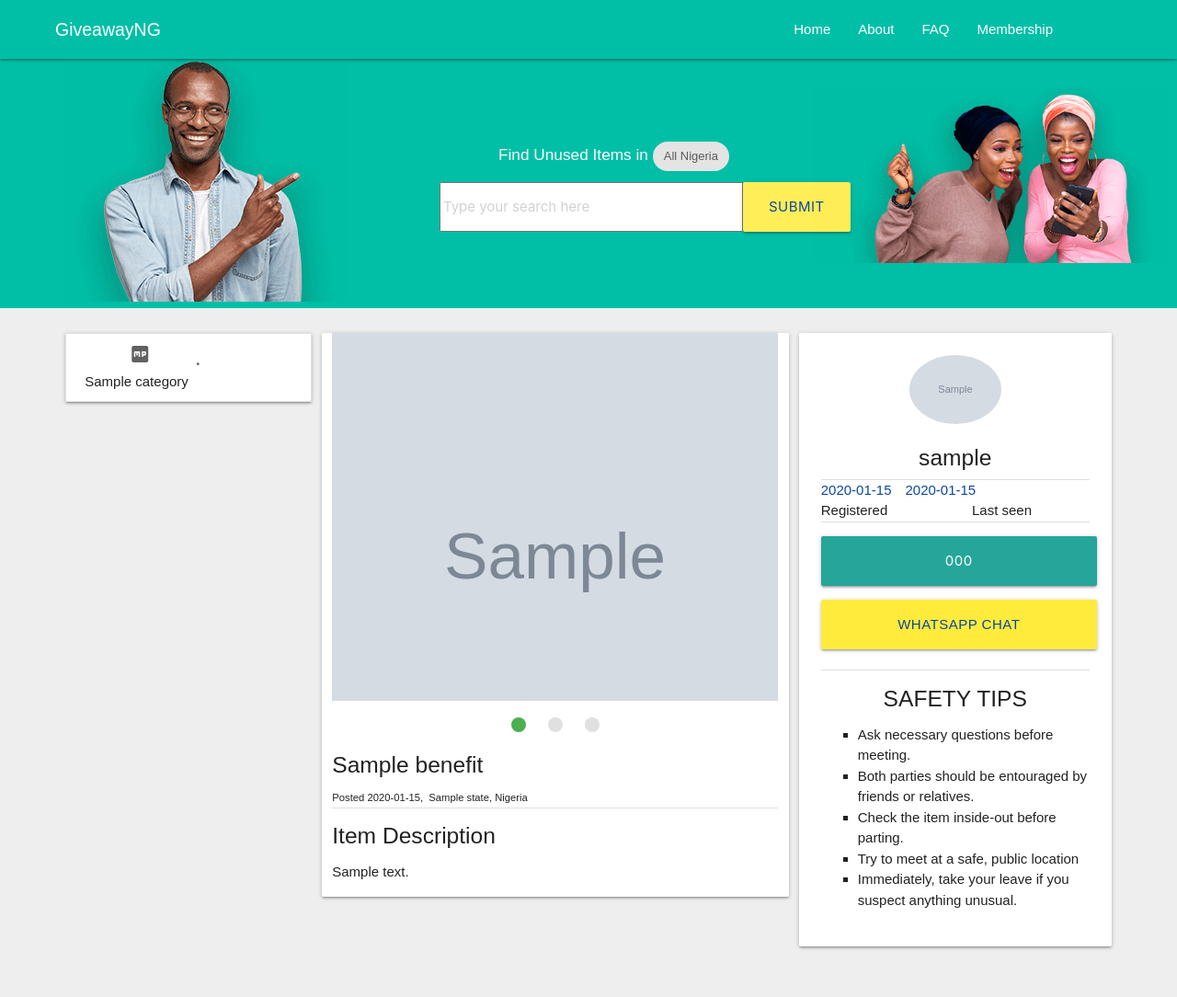
After one commit to iamdyt/giveawayng, a Flask app: a page that uses templates/layout.html in a window 1280 px wide; the page is wider, and only the part inside the window is pictured. The commit adds this page. Shown: that part at 92% size. Run offline with Flask 2, Linux system fonts and the light colour scheme; tables that the repository leaves empty hold one stand-in row (values such as "Sample post"); grey boxes marked "Sample" are stand-in pictures; some web fonts are replaced.

Commit message:
Safety Tips

```diff
--- a/app.py
+++ b/app.py
@@ -13,7 +13,7 @@ app = Flask(__name__)
 # Blueprint registering
 app.register_blueprint(indexB)
 app.register_blueprint(accounts, url_prefix='/user')
-app.register_blueprint(benefits,url_prefix='/user')
+app.register_blueprint(benefits,url_prefix='/item')
 
 # Database Connection & Session
 app.config['SQLALCHEMY_DATABASE_URI'] = "mysql://root@localhost/flasky"
@@ -27,4 +27,5 @@ db.init_app(app)
 # db.create_all(app=app)
 
 if __name__ == "__main__":
+
     app.run(debug=True)
--- a/models/models.py
+++ b/models/models.py
@@ -1,5 +1,6 @@
 from flask_sqlalchemy import SQLAlchemy
 from datetime import datetime
+import uuid
 
 # instance
 db = SQLAlchemy()
@@ -44,6 +45,7 @@ class Benefit(db.Model):
     thumbone = db.Column(db.String(50),nullable=False)
     thumbtwo = db.Column(db.String(50),nullable=False)
     thumbthree = db.Column(db.String(50),nullable=False)
+    slug = db.Column(db.String(50), default=uuid.uuid4(), nullable=True)
     cat_id = db.Column(db.Integer, db.ForeignKey('categories.id'))
     state_id = db.Column(db.Integer, db.ForeignKey('states.id'))
     user_id = db.Column(db.Integer, db.ForeignKey('users.id'))
--- a/routes/benefit.py
+++ b/routes/benefit.py
@@ -61,6 +61,13 @@ def edit(id):
       db.session.commit()
     return redirect(url_for('accounts.dashboard'))
 
+
+@benefits.route('/single/<string:slug>', methods=['GET'])
+def single(slug):
+    single_item = Benefit.query.filter_by(slug=slug).first()
+    cat = Category.query.all()
+    return render_template('benefits/single.html', item=single_item, categories=cat )
+
 @benefits.route('/delete/<int:id>', methods=['GET'])
 
 def delete(id):
--- a/templates/account/edit.html
+++ b/templates/account/edit.html
@@ -7,7 +7,7 @@
         <div class="row card-panel">
             <div class="col l6 ">
                 <form action="{{url_for("benefits.edit", id=benefits.id)}}" method="post">
-                    <input type="text" required name="title" value="{{benefits.title}}" class='input-field' placeholder="Title e.g Unused Sony Laptop" id="">
+                    <input type="text" required name="title" maxlength="30" value="{{benefits.title}}" class='input-field' placeholder="Title e.g Unused Sony Laptop" id="">
                     <select required name="category" id="" class="input-field">
                         <option value="">Choose Category</option>
                         {% for cat in categories %}
--- a/templates/account/new.html
+++ b/templates/account/new.html
@@ -10,7 +10,7 @@
                     <div class="row">
                         <!-- left column -->
                         <div class="col l6">
-                            <input type="text" required name="title" class='input-field' placeholder="Title e.g Unused Sony Laptop" id="">
+                            <input type="text" required maxlength="30" name="title" class='input-field' placeholder="Title e.g Unused Sony Laptop" id="">
 
                             <select required name="category" id="" class="input-field">
                                 <option value="">Choose Category</option>
--- /dev/null
+++ b/templates/benefits/single.html
@@ -0,0 +1,100 @@
+{% extends "./layout.html" %}
+
+{%block title%} {{item.title}} {% endblock%}
+{% block banner %}
+    <section class="" style="background-color: #00BFA6;">
+        <div class="row ml-4 hide-on-small-only hide-on-med-only  ">
+            <div class="col l4 m6 s6 white-text " >
+                <img src="{{url_for("static", filename="images/svgs/man.png")}}"  class='responsive-img' alt="giveaway">
+            </div>
+            <div class="col l4">
+                <div style="margin-top: 6rem;">
+                    <h6 class="center-align white-text">Find Unused Items in <span class='chip'>All Nigeria</span> </h6>
+                    <form action="">
+                        <div style="display: inline-flex;">
+
+                            <input type="text" style="width: 22rem; height: 3.6rem; " placeholder="Type your search here" class="browser-default" name="" id="">
+                            <button class="btn btn-large yellow lighten-1 blue-text text-darken-4">Submit</button>
+                        </div>
+                    </form>
+                </div>
+            </div>
+            <div class="col l4  m6 s6">
+                <img src="{{url_for("static", filename="images/svgs/girls.png")}}"  class='responsive-img' style="margin-top: 2rem; margin-right: 6rem;"  alt="giveaway">
+            </div>
+        </div>
+    </section>
+
+    <!-- categories -->
+    <section>
+        <div class="row ml-4 mr-4">
+            <div class="col l3 s12 m10 ">
+                <ul class="collection z-depth-1">
+                    {% for cat in categories %}
+                        <li class="collection-item">
+                           <i class="material-icons grey-text text-darken-2">{{cat.icon | safe }}</i> {{cat.name}}
+                        </li>
+                    {% endfor%}
+                    </ul>
+            </div>
+            <div class="col l9 m10 ">
+              <div class="row">
+                  <!-- Item description -->
+                  <div class="col l7 m6 card-panel">
+                    <div class="">
+                        <div class="slider">
+                            <ul class="slides">
+                              <li>
+                                <img class="materialboxed" src="{{url_for("static", filename="images/")}}{{item.thumbone}}">
+                              </li>
+                              <li>
+                                <img class="materialboxed" src="{{url_for("static", filename="images/")}}{{item.thumbtwo}}">
+                              </li>
+                              <li>
+                                <img class="materialboxed" src="{{url_for("static", filename="images/")}}{{item.thumbthree}}"> <!-- random image -->
+                              </li>
+                            </ul>
+                          </div>
+                          <h5>{{item.title}}</h5>
+                          <small>Posted {{item.created_at}},&nbsp; {{item.state.name}}, Nigeria</small>
+                          <div class="divider"></div>
+                          <h5>Item Description</h5>
+                          <p class="justify-text">{{item.desc}}</p>
+                    </div>
+                  </div>
+                  <!-- other info -->
+                  <div class="col l5">
+                      <!-- first-item -->
+                    <div class="card-panel">
+                        <div class="center-align">
+                            <img src="{{url_for("static", filename="images/")}}{{item.user.thumb}}" width="100" class=" circle responsive-img" alt="poster-image">
+                            <h5>{{item.user.username}}</h5>
+                        </div>
+                        <div class="divider"></div>
+                        <span class="blue-text text-darken-4">{{item.user.created_at}}</span>&emsp;<span class="blue-text text-darken-4">{{item.user.created_at}}</span> <br>
+                        <span>Registered</span> &emsp;&emsp; &emsp;&emsp; &emsp; <span>Last seen</span>
+                        <div class="divider"></div>
+                        <div class="center-align">
+                            <button class="btn-large" style="margin-top: 1rem; width: 20rem;">{{item.user.phone}}</button>
+                        </div>
+
+                        <div class="center-align">
+                            <a href="https://api.whatsapp.com/send?phone=234{{item.user.whatsapp}}&text=Hello,%Im%20Interested%20in%20the%20item." class="btn-large yellow blue-text text-darken-4" style="margin-top: 1rem; width: 20rem;">whatsapp Chat</a>
+                        </div> <br>
+                        <div class="divider"></div>
+                        <h5 class="center-align">SAFETY TIPS</h5>
+                        <ol style="list-style-type: square;">
+                            <li>Ask necessary questions before meeting.</li>
+                            <li>Both parties should be entouraged by friends or relatives.</li>
+                            <li>Check the item inside-out before parting.</li>
+                            <li>Try to meet at a safe, public location</li>
+                            <li>Immediately, take your leave if you suspect anything unusual.</li>
+
+                        </ol>
+                    </div>
+                  </div>
+              </div>
+            </div>
+        </div>
+    </section>
+{% endblock %}
--- a/templates/layout.html
+++ b/templates/layout.html
@@ -59,6 +59,8 @@
             $('.sidenav').sidenav();
             $('.counter').characterCounter();
             $('select').formSelect();
+            $('.slider').slider();
+            $('.materialboxed').materialbox();
         })
     </script>
     {% block scripty %}{% endblock %}
```
Also changed, not shown: migrations/versions/1a9939b485ec_.py (added, +28 -0 lines), templates/index/home.html (+2 -13 lines), static/images/about-img2.png (added), static/images/book2_mockup-min-768x519 (1).jpg (added), static/images/cop-mockup-min-768x519.jpg (added), static/images/desktop_mockup-min-768x519.jpg (deleted), static/images/footer.svg (added), static/images/images (6).jpeg (deleted), static/images/ipad_mockup-min-768x519.jpg (deleted).
